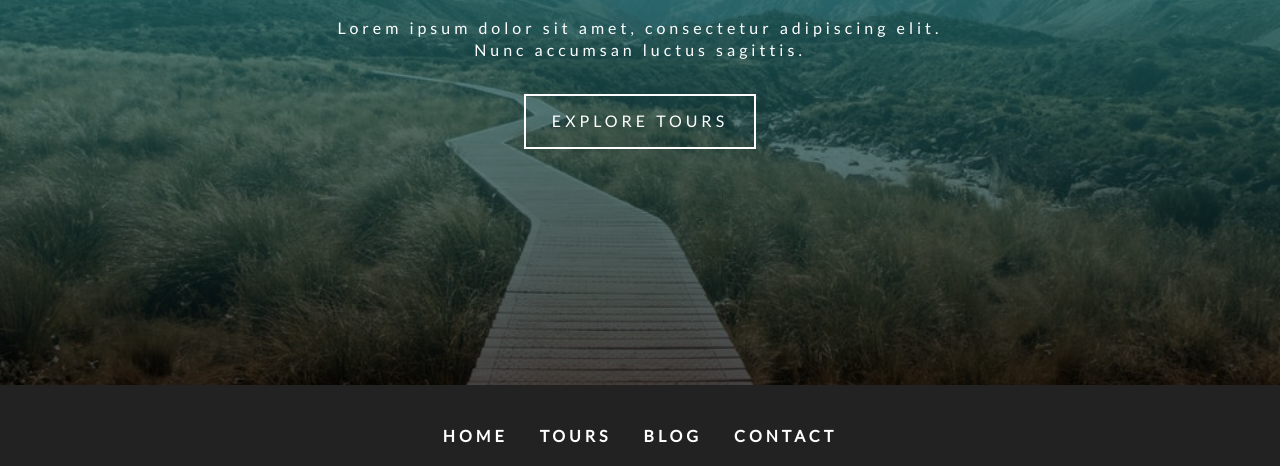
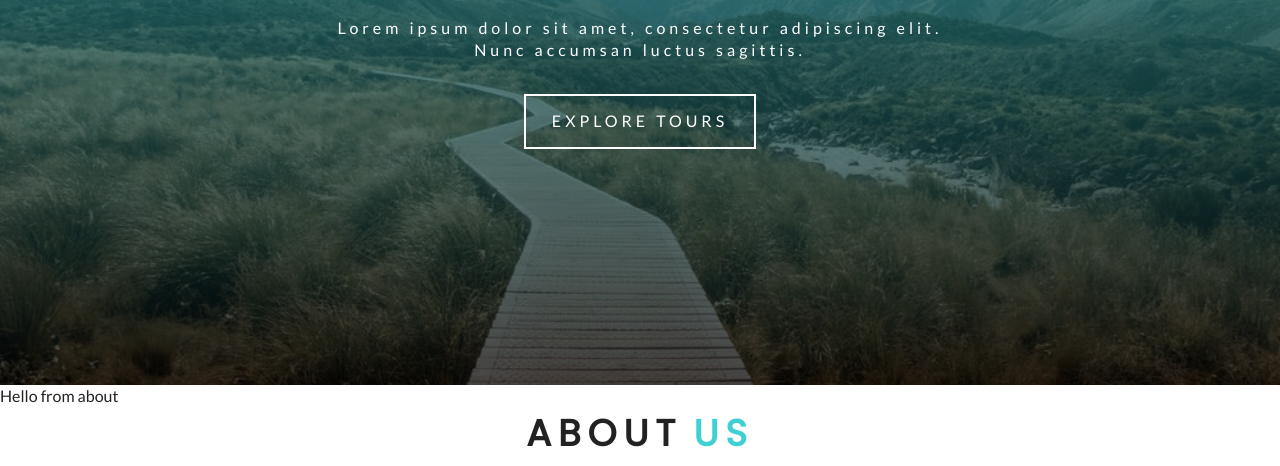
Before and after one commit to restaadiputra/example-gatsbyjs-project, a Gatsby site: page / in a window 1280 px wide. Shown: the part 500-966 px from the top of the page. Built offline with nearby package versions, Linux system fonts and the light colour scheme; Gatsby itself is replaced by a stand-in of ours.

Commit message:
add title components

```diff
--- /dev/null
+++ b/src/components/Home/About.js
@@ -0,0 +1,13 @@
+import React from 'react'
+import Title from '../Title'
+
+function About() {
+  return (
+    <div>
+      Hello from about
+      <Title title='about' subtitle='us' />
+    </div>
+  )
+}
+
+export default About
--- /dev/null
+++ b/src/components/Title.js
@@ -0,0 +1,38 @@
+import React from 'react';
+import styled from 'styled-components';
+
+function Title({ title, subtitle }) {
+  return (
+    <TitleWrapper>
+      <h4>
+        <span className="title">{title}</span>
+        <span>{subtitle}</span>
+      </h4>
+    </TitleWrapper>
+  );
+}
+
+const TitleWrapper = styled.div`
+  text-transform: uppercase;
+  font-size: 2.3rem;
+  margin-bottom: 2rem;
+  h4 {
+    text-align: center;
+    letter-spacing: 7px;
+    color: var(--primaryColor);
+  }
+  .title {
+    color: var(--mainBlack)
+  }
+  span {
+    display: block;
+  }
+  @media (min-width: 576px) {
+    span {
+      display: inline-block;
+      margin: 0 0.35rem;
+    }
+  }
+`;
+
+export default Title;
--- a/src/pages/index.js
+++ b/src/pages/index.js
@@ -5,6 +5,7 @@ import { Link } from 'gatsby';
 import Layout from '../components/Layout';
 import SimpleHero from '../components/SimpleHero';
 import Banner from '../components/Banner';
+import About from '../components/Home/About';
 
 function Home() {
   return (
@@ -17,6 +18,7 @@ function Home() {
           <Link to='/tours' className='btn-white'>explore tours</Link>
         </Banner>
       </SimpleHero>
+      <About />
     </Layout>
   );
 }
```
